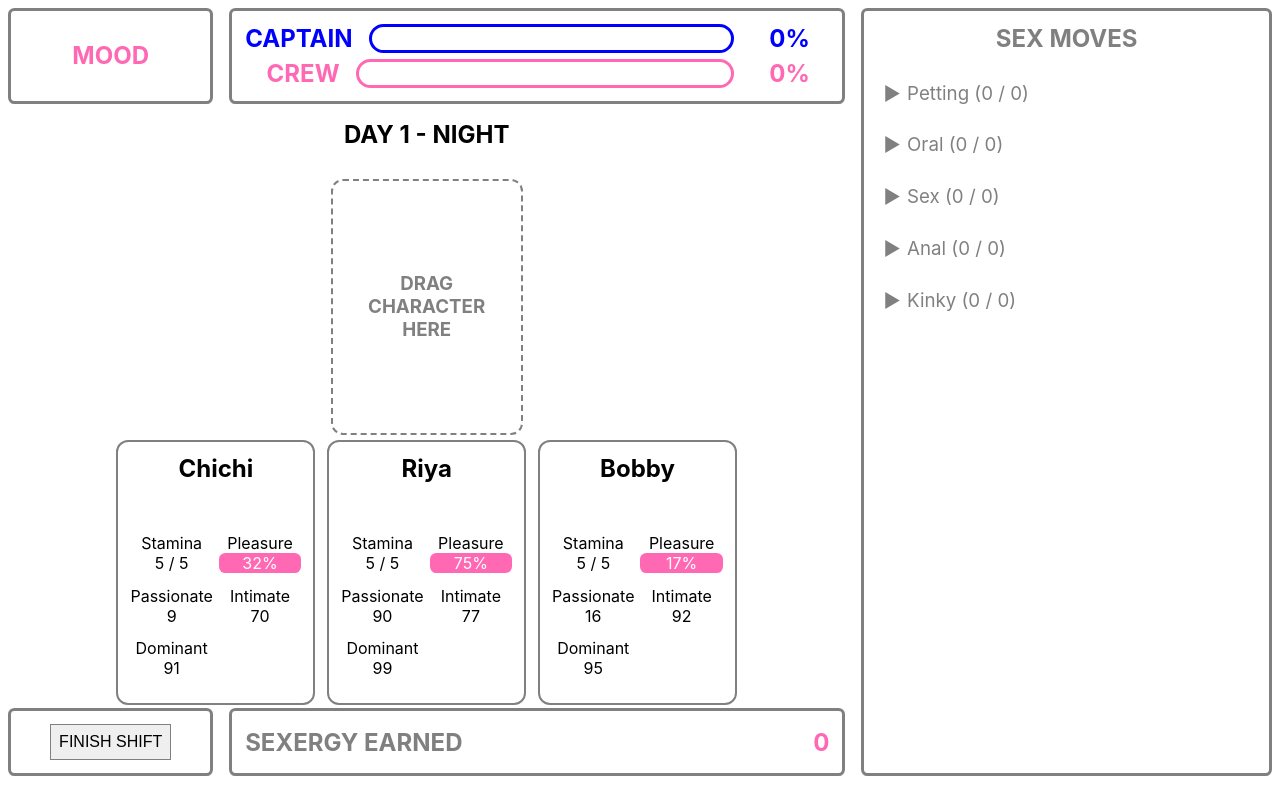
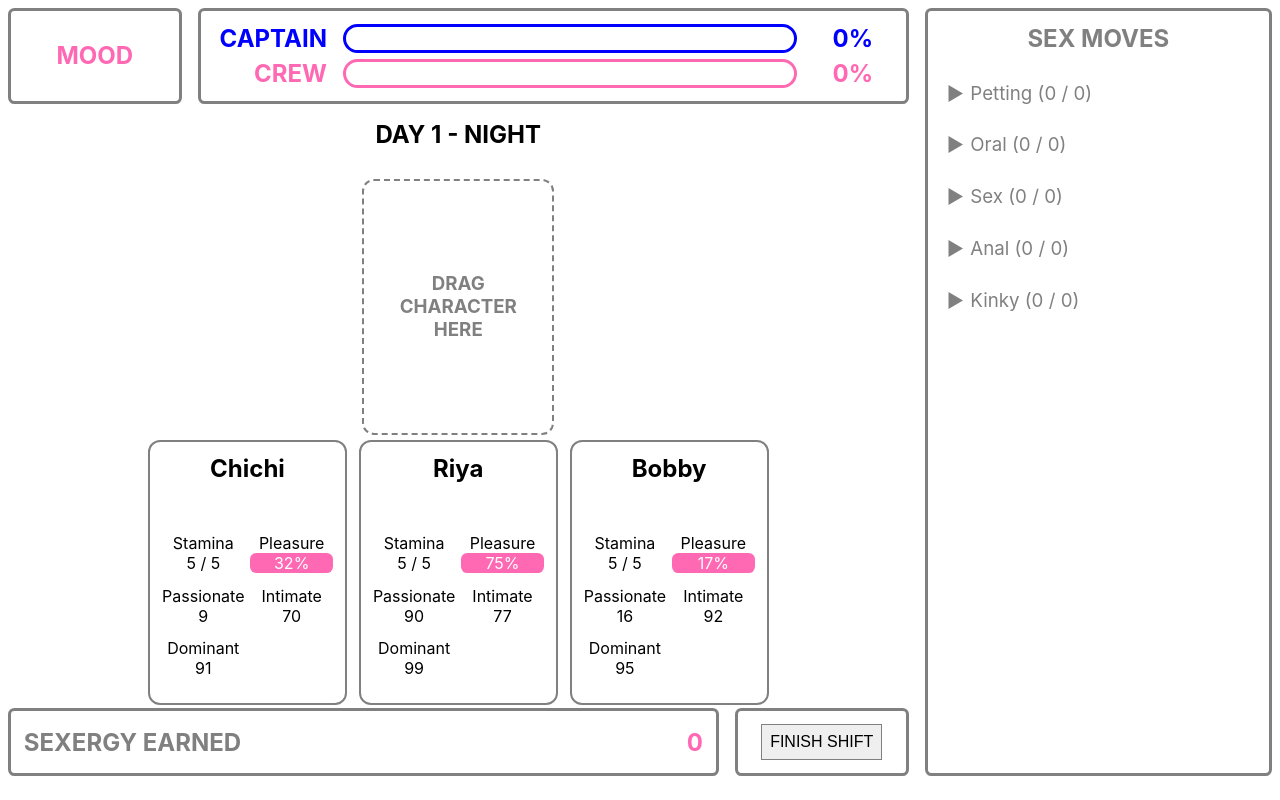
Before and after one commit to MrHands/task-gameplay, a React (Create React App) app: page / in a window 1280 px wide. Both pictures are taken after a click on the button "JUMP STRAIGHT TO NIGHT SHIFT". Built offline with nearby package versions, Linux system fonts and the light colour scheme.

Commit message:
Update night shift layout.

```diff
--- a/src/states/NightShift.scss
+++ b/src/states/NightShift.scss
@@ -11,12 +11,13 @@
 	grid-row: 1 / 3;
 	display: grid;
 	grid-template-areas:
-		'mood    lust     moves  '
-		'play    play     moves  '
-		'shift   sexergy  moves  ';
+		'mood     lust     lust     moves  '
+		'play     play     play     moves  '
+		'sexergy  sexergy  shift    moves  ';
 	grid-template-columns:
 		1fr
 		3fr
+		1fr
 		2fr;
 	grid-template-rows:
 		min-content
```
